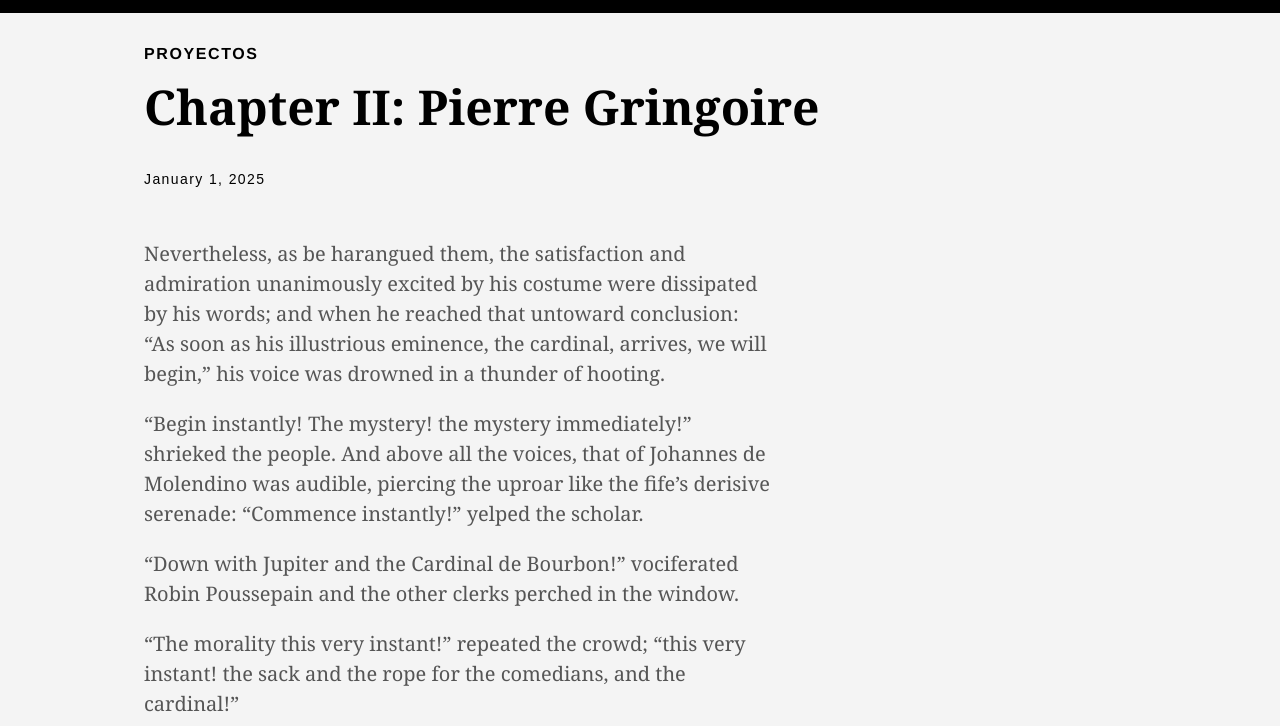
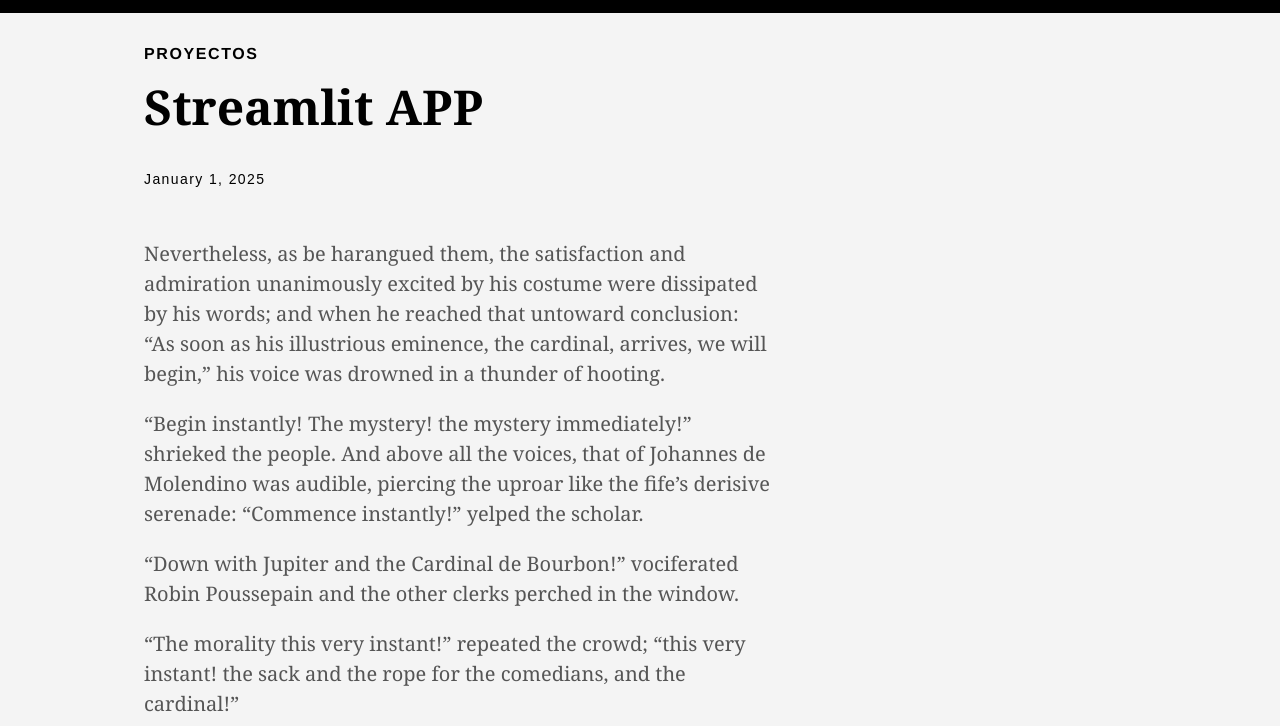
Before and after one commit to Jesus-Pacheco-Romero/JesusPacheco, a plain HTML site: page contact/chapter-2/index.html in a window 1280 px wide. Shown: the part 74-800 px from the top of the page. Drawn offline with Linux system fonts and the light colour scheme.

Commit message:
Actualización del archivo MD

```diff
--- a/contact/chapter-2/index.html
+++ b/contact/chapter-2/index.html
@@ -5,7 +5,7 @@
     <meta charset="utf-8">
     <meta http-equiv="X-UA-Compatible" content="IE=edge,chrome=1">
 
-    <title>Chapter II: Pierre Gringoire | JESÚS PACHECO</title>
+    <title>Streamlit APP | JESÚS PACHECO</title>
     <meta name="viewport" content="width=device-width,minimum-scale=1">
     <meta name="description" content="Pierre Gringoire">
     <meta name="generator" content="Hugo 0.140.2">
@@ -36,7 +36,7 @@
 
     <meta property="og:url" content="https://jesusiv24921.github.io/jesuspacheco/contact/chapter-2/">
   <meta property="og:site_name" content="JESÚS PACHECO">
-  <meta property="og:title" content="Chapter II: Pierre Gringoire">
+  <meta property="og:title" content="Streamlit APP">
   <meta property="og:description" content="Pierre Gringoire">
   <meta property="og:locale" content="en_us">
   <meta property="og:type" content="article">
@@ -44,13 +44,13 @@
     <meta property="article:published_time" content="2025-01-01T11:00:59-04:00">
     <meta property="article:modified_time" content="2025-01-01T11:00:59-04:00">
 
-  <meta itemprop="name" content="Chapter II: Pierre Gringoire">
+  <meta itemprop="name" content="Streamlit APP">
   <meta itemprop="description" content="Pierre Gringoire">
   <meta itemprop="datePublished" content="2025-01-01T11:00:59-04:00">
   <meta itemprop="dateModified" content="2025-01-01T11:00:59-04:00">
   <meta itemprop="wordCount" content="590">
   <meta name="twitter:card" content="summary">
-  <meta name="twitter:title" content="Chapter II: Pierre Gringoire">
+  <meta name="twitter:title" content="Streamlit APP">
   <meta name="twitter:description" content="Pierre Gringoire">
 
 
@@ -127,7 +127,7 @@
 
         PROYECTOS
       </aside><div id="sharing" class="mt3 ananke-socials"></div>
-<h1 class="f1 athelas mt3 mb1">Chapter II: Pierre Gringoire</h1>
+<h1 class="f1 athelas mt3 mb1">Streamlit APP</h1>
 
 
 
```
Also changed, not shown: contact/index.html (+1 -1 lines), contact/index.xml (+1 -1 lines), index.html (+1 -1 lines), index.xml (+1 -1 lines).
